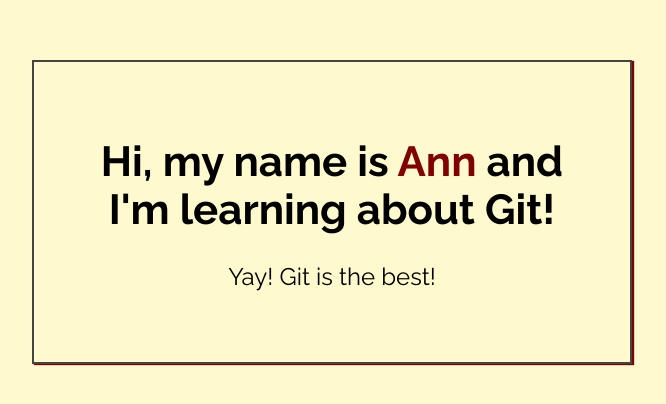
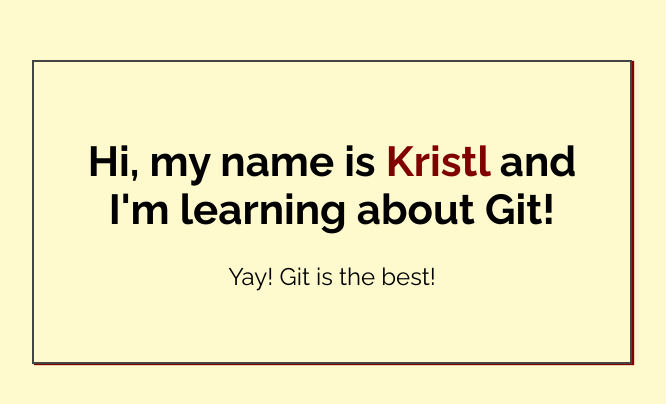
Before and after one commit to kristlyuen/my-first-repo, a plain HTML site: page index.html in a window 1280 px wide. Shown: the part 188-592 px from the top of the page, without its empty margins (308-974 px from the left). Drawn offline with Linux system fonts and the light colour scheme.

Commit message:
Added name to index.html

```diff
--- a/index.html
+++ b/index.html
@@ -14,7 +14,7 @@
 <body>
 
     <div class="greeting">
-        <h1>Hi, my name is <span class="highlight">Ann</span> and I'm learning about Git! </h1>
+        <h1>Hi, my name is <span class="highlight">Kristl</span> and I'm learning about Git! </h1>
 
         <p>Yay! Git is the best!</p>
     </div>
```
